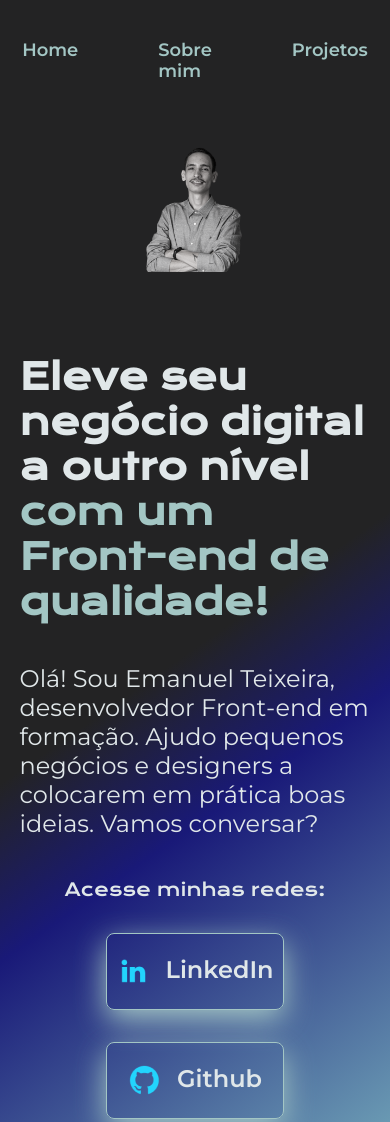
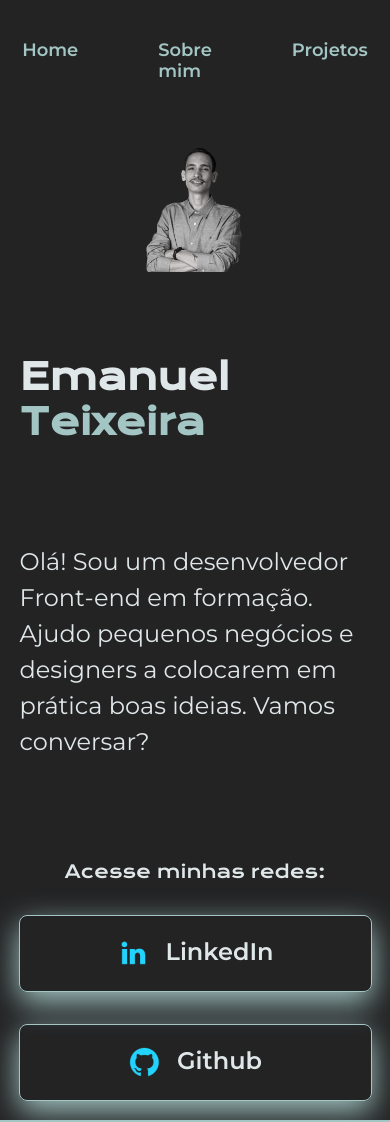
Before and after one commit to Emanuelmts/portfolio, a plain HTML site: page index.html in a window 390 px wide. Shown: the top 1122 px of the page. Drawn offline with nearby package versions, Linux system fonts and the light colour scheme.

Commit message:
mudanca cor, espaçamento e texto

```diff
--- a/index.html
+++ b/index.html
@@ -18,15 +18,15 @@
 
     <main class="apresentacao">
         <section class="apresentacao__conteudo">
-            <h1 class="apresentacao__conteudo__titulo">Eleve seu negócio digital a outro nível <strong class="titulo-destaque">com um Front-end de qualidade!</strong></h1>
-            <p class="apresentacao__conteudo__texto">Olá! Sou Emanuel Teixeira, desenvolvedor Front-end em formação. Ajudo pequenos negócios e designers a colocarem em prática boas ideias. Vamos conversar?</p>
+            <h1 class="apresentacao__conteudo__titulo">Emanuel <strong class="titulo-destaque">Teixeira</strong></h1>
+            <p class="apresentacao__conteudo__texto">Olá! Sou um desenvolvedor Front-end em formação. Ajudo pequenos negócios e designers a colocarem em prática boas ideias. Vamos conversar?</p>
             <div class="apresentacao__links">
                 <h2 class="apresentacao__links__subtitulo">Acesse minhas redes:</h2>
-                <a class="apresentacao__links__redes" href="https://www.linkedin.com/in/emanuelct/">
+                <a class="apresentacao__links__redes" href="https://www.linkedin.com/in/emanuelct/" target="_blank" rel="noopener noreferrer">
                     <img src="./assets/linkedin.png" alt="Logo LinkedIn">
                     LinkedIn
                 </a>
-                <a class="apresentacao__links__redes" href="https://github.com/Emanuelmts">
+                <a class="apresentacao__links__redes" href="https://github.com/Emanuelmts" target="_blank" rel="noopener noreferrer">
                     <img src="./assets/github.png" alt="Logo Github">
                     Github
                 </a>
--- a/styles/style.css
+++ b/styles/style.css
@@ -3,9 +3,10 @@
 @import url('https://fonts.googleapis.com/css2?family=Montserrat:wght@600&display=swap');
 
 :root {
-    --cor-primaria: #354649;
+    --cor-primaria: #232324;
     --cor-secundaria: #E0E7E9;
     --cor-terciaria: #A3C6C4;
+    --cor-quaternaria: #354649;
 
     --fonte-primaria: 'Krona One', sans-serif;
     --fonte-secundaria: 'Montserrat', sans-serif;
@@ -20,7 +21,6 @@ body {
     box-sizing: border-box;
     color: var(--cor-secundaria);
     background: var(--cor-primaria);
-    background: linear-gradient(145deg, #232324 53%, #191978 65%, #79b2be 100%);
 }
 
 .cabecalho {
@@ -49,7 +49,7 @@ body {
     width: 100%;
     height: 0;
     z-index: -1;
-    background-color: var(--cor-primaria);
+    background-color: var(--cor-quaternaria);
     transition: height .25s linear;
 }
 
@@ -70,11 +70,11 @@ body {
     width: 50%;
     display: flex;
     flex-direction: column;
-    gap: 40px;
+    gap: 100px;
 }
 
 .apresentacao__conteudo__titulo {
-    font-size: 2.25rem;
+    font-size: 3rem;
     font-family: var(--fonte-primaria);
 }
 
@@ -85,6 +85,7 @@ body {
 .apresentacao__conteudo__texto {
     font-size: 1.5rem;
     font-family: var(--fonte-secundaria);
+    line-height: 1.5;
 }
 
 .apresentacao__links {
@@ -138,7 +139,7 @@ body {
     font-weight: 400;
 }
 
-@media (max-width: 1000px) {
+@media (max-width: 720px) {
     .cabecalho {
         padding: 10%;
     }
@@ -152,7 +153,17 @@ body {
         padding: 5%;
     }
 
+
+    .apresentacao__conteudo__titulo{
+        font-size: 2.25rem;
+    }
+
     .apresentacao__conteudo {
         width: auto;
     }
+
+    .apresentacao__links__redes {
+        width: 100%;
+    }
+
 }
```
Also changed, not shown: projects.html (+1 -1 lines).
